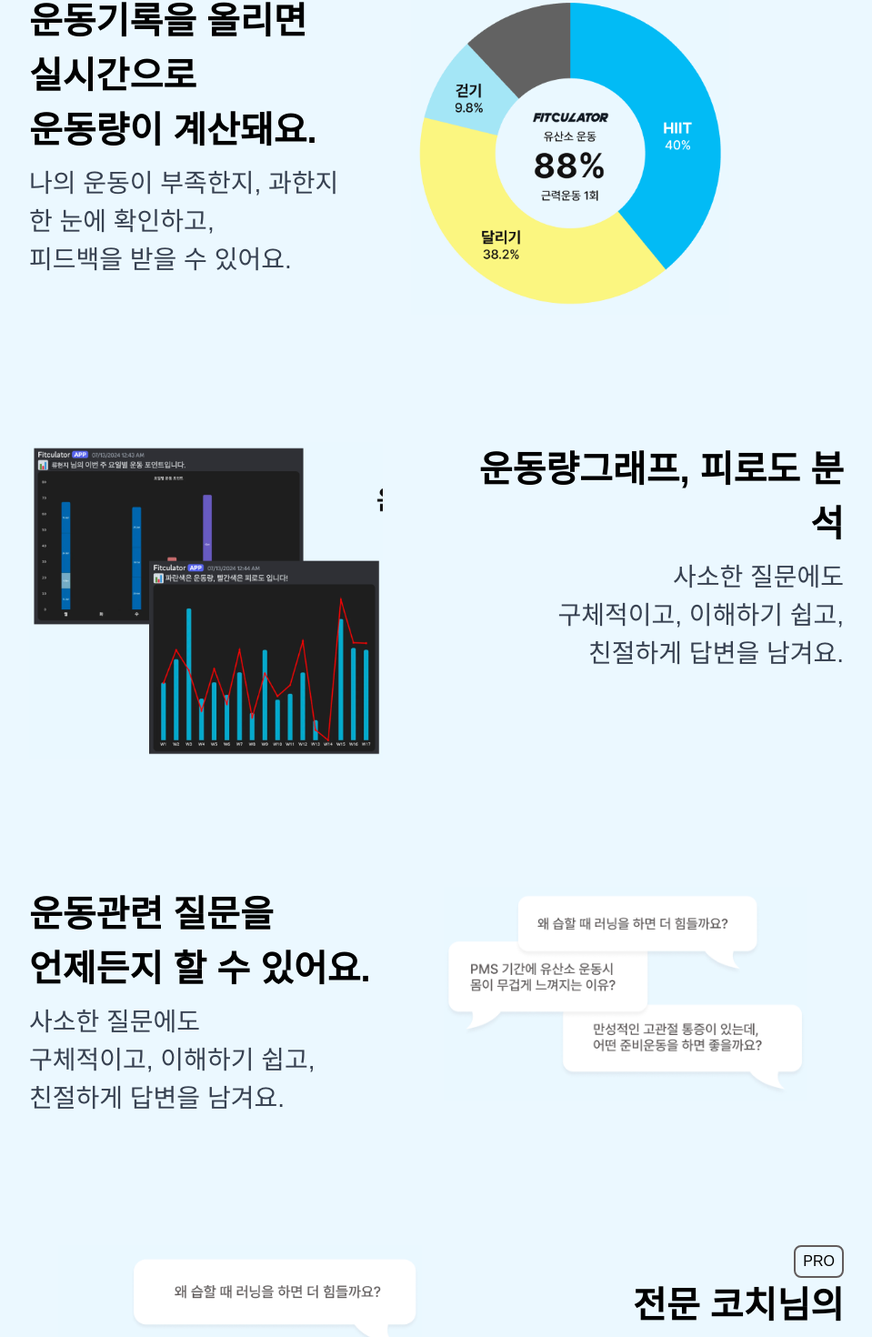
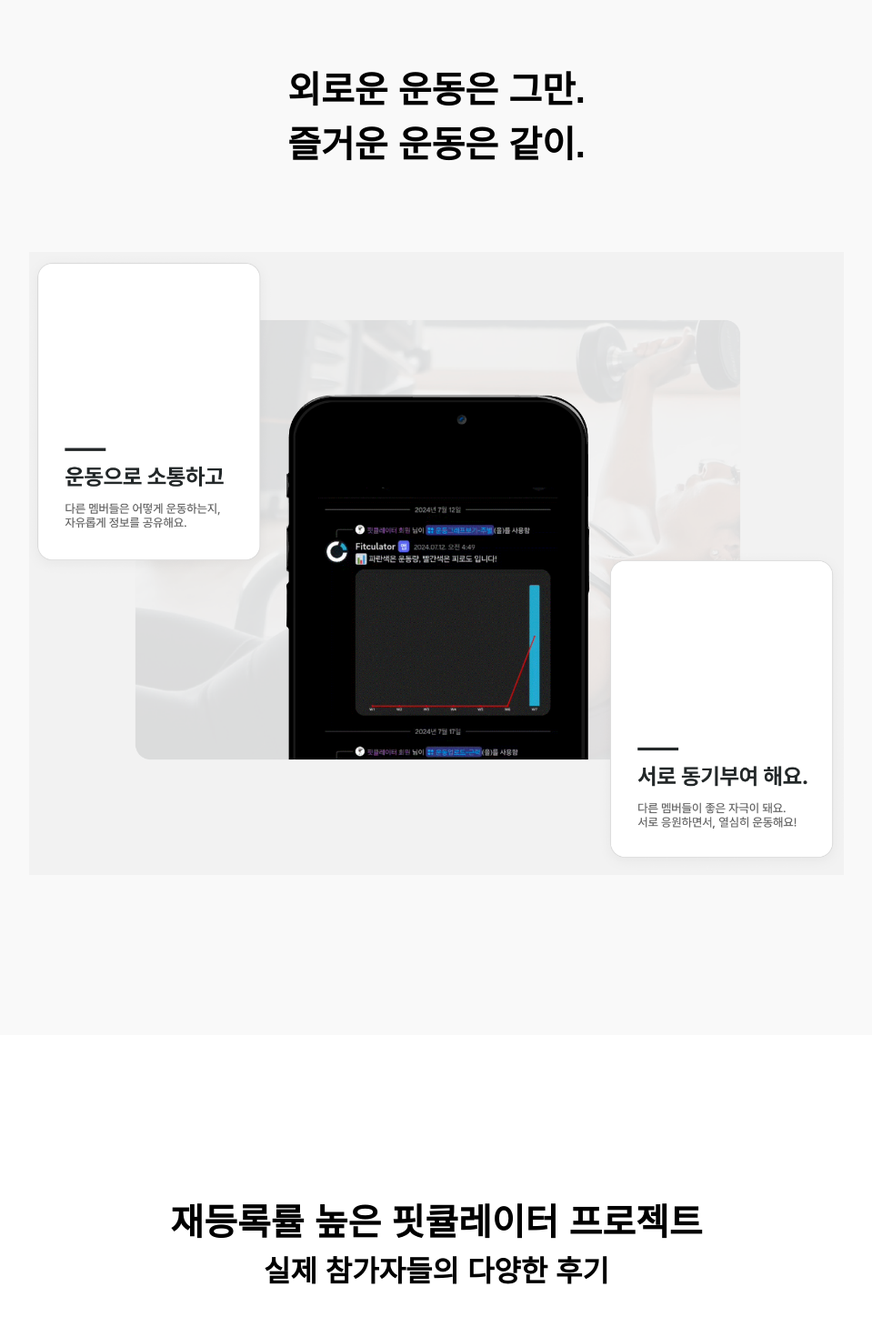
Before and after one commit to BoostPerformance/fitculator-io, a Next.js app: page / in a window 1280 px wide. Shown: the part 1683-3153 px from the top of the page at 91% size, without its empty margins (160-1119 px from the left). Built offline with nearby package versions, Linux system fonts and the light colour scheme.

Commit message:
slideSection 수정중

```diff
--- a/src/app/page.tsx
+++ b/src/app/page.tsx
@@ -3,89 +3,20 @@ import Button from '@/components/button';
 import Section from '@/components/section';
 import Reviews from '@/components/reviews';
 import Product from '@/components/products';
+import SlideSection from '@/components/slideSection';
+import ApplySection from '@/components/applySection';
 import AppleWatchSection from '@/components/appleWatchSection';
-import ApplySection from '@/components/applySection';
 
 export default function Home() {
   return (
     <div className="flex flex-col items-center">
       <ApplySection />
 
+      <SlideSection />
+
       <AppleWatchSection />
 
-      <div className=" bg-blue w-full flex flex-col items-center py-[6.25rem]  gap-[8.75rem]">
-        <Section
-          title={
-            <>
-              운동기록을 올리면 <br />
-              실시간으로
-              <br />
-              운동량이 계산돼요.
-            </>
-          }
-          description={
-            <>
-              나의 운동이 부족한지, 과한지
-              <br /> 한 눈에 확인하고, <br />
-              피드백을 받을 수 있어요.
-            </>
-          }
-          imageSrc="graph"
-          imgeSize={350}
-        />
-        <Section
-          title={<>운동량그래프, 피로도 분석</>}
-          description={
-            <>
-              사소한 질문에도
-              <br /> 구체적이고, 이해하기 쉽고, <br />
-              친절하게 답변을 남겨요.
-            </>
-          }
-          imageSrc="section-image1"
-          imgeSize={400}
-          reverseX
-          textAlign
-        />
-        <Section
-          title={
-            <>
-              운동관련 질문을
-              <br /> 언제든지 할 수 있어요.
-            </>
-          }
-          description={
-            <>
-              사소한 질문에도 <br /> 구체적이고, 이해하기 쉽고,
-              <br /> 친절하게 답변을 남겨요.
-            </>
-          }
-          imageSrc="section-image2"
-          imgeSize={400}
-        />
-
-        <Section
-          title={
-            <>
-              전문 코치님의 <br /> 피드백을 <br />
-              받아보세요.
-            </>
-          }
-          description={
-            <>
-              코치님이 직업 짜주는 프로그램도
-              <br /> 받아볼 수 있어요.
-            </>
-          }
-          imageSrc="section-image3"
-          imgeSize={400}
-          reverseX
-          textAlign
-          pro
-        />
-      </div>
-
-      <section className=" flex flex-col items-center w-full py-[11rem] h-auto bg-gray-2">
+      <section className=" flex flex-col items-center w-full py-[11rem] h-auto bg-gray-2 sm:py-[6em]">
         <Section
           title={
             <>
@@ -103,7 +34,7 @@ export default function Home() {
 
       <Product />
 
-      <section className="flex flex-col items-center w-full py-[10rem] h-auto">
+      <section className="flex flex-col items-center w-full py-[10rem] h-auto sm:py-[5rem]">
         <Section
           title={
             <>
--- /dev/null
+++ b/src/components/slideSection.tsx
@@ -0,0 +1,3 @@
+export default function SlideSection() {
+  return;
+}
```
